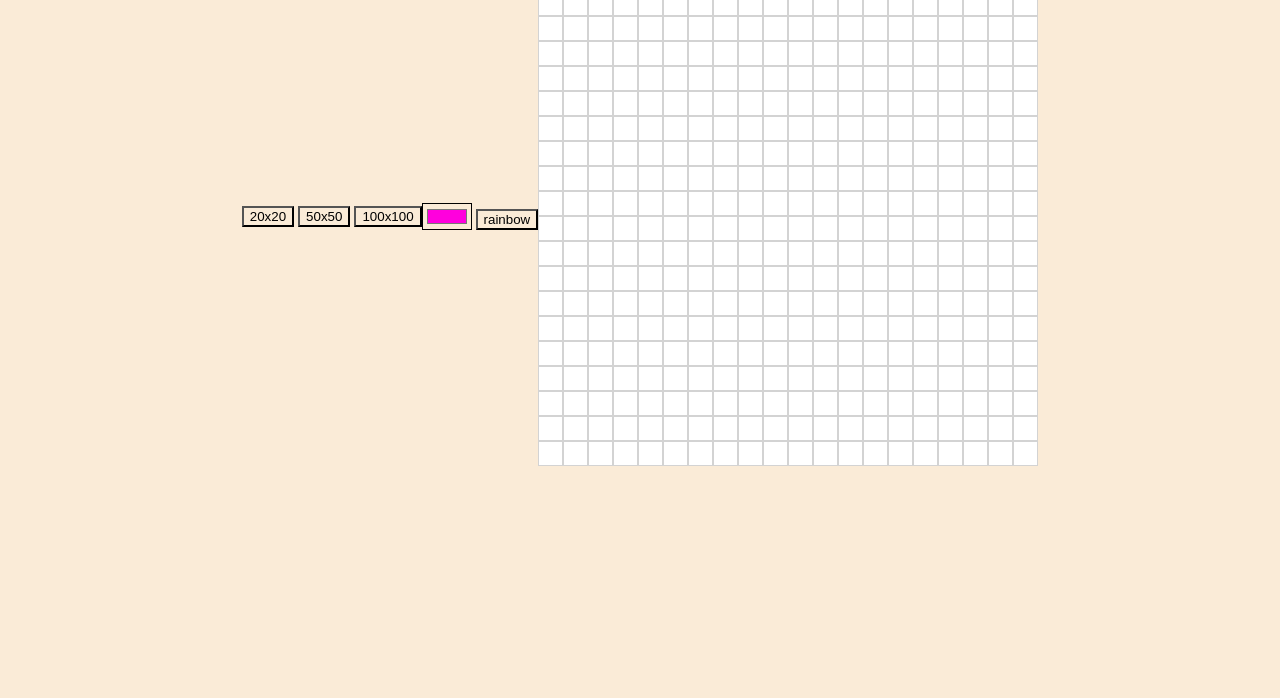
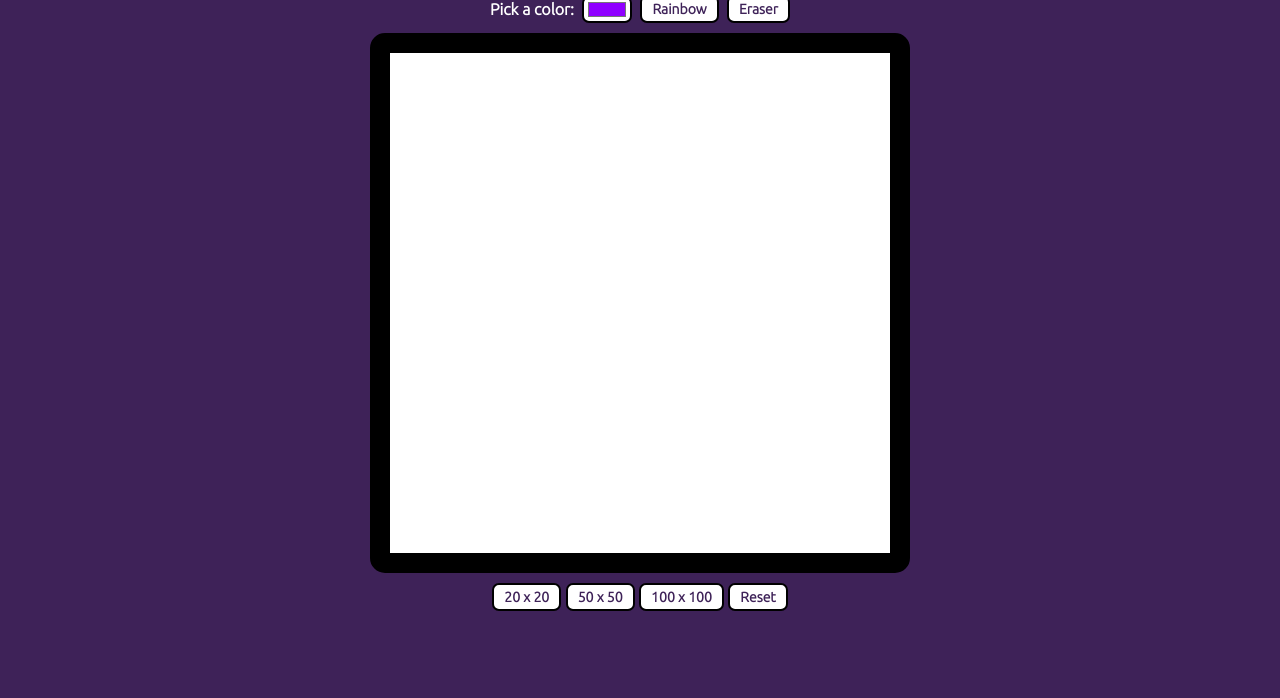
Before and after one commit to danielrsouza10/etch-a-sketch, a plain HTML site: page index.html in a window 1280 px wide. Shown: the part 102-800 px from the top of the page. Drawn offline with Linux system fonts and the light colour scheme; a web font is replaced by a local one.

Commit message:
Improving the position, style and some defaults

```diff
--- a/index.html
+++ b/index.html
@@ -6,27 +6,36 @@
     <meta http-equiv="X-UA-Compatible" content="IE=edge">
     <meta name="viewport" content="width=device-width, initial-scale=1.0">
     <link rel="stylesheet" href="./style.css">
+    <link rel="preconnect" href="https://fonts.googleapis.com">
+    <link rel="preconnect" href="https://fonts.gstatic.com" crossorigin>
+    <link href="https://fonts.googleapis.com/css2?family=Sigmar&family=Ubuntu:wght@300&display=swap" rel="stylesheet">
     <script src="./script.js" defer></script>
-    <title>Etch-a-Sketch</title>G
+    <title>Etch-a-Sketch</title>
 </head>
 
 <body>
 
+
     <main id="main">
-        <div id="buttons">
-            <button id="button1">20x20</button>
-            <button id="button2">50x50</button>
-            <button id="button3">100x100</button>
-
-        </div>
+        <h1>Etch-a-Sketch</h1>
 
         <div id="colors-table">
-            <input type="color" value="#ff00dd">
-            <input type="button" value="rainbow">
+            <span>Pick a color: </span><input id="pick-a-color" type="color" value="#8F00FF">
+            <input type="button" value="Rainbow">
+            <input type="button" value="Eraser">
+
         </div>
 
 
         <div id="container">
+
+        </div>
+
+        <div id="buttons">
+            <button id="button1">20 x 20</button>
+            <button id="button2">50 x 50</button>
+            <button id="button3">100 x 100</button>
+            <button id="button4">Reset</button>
 
         </div>
 
--- a/script.js
+++ b/script.js
@@ -9,14 +9,14 @@ for (i = 0; i < 400; i++) {
     box.className = 'box';
     box.style.width = '25px';
     box.style.height = '25px';
-    box.style.border = '.1px solid lightgray';
+    // box.style.border = '0.1px solid lightgray';
     box.style.backgroundColor = 'white';
     document.querySelector('.grid').appendChild(box);
 }
 
 //colors-table
 const pickColor = document.querySelector('#colors-table');
-let colorChoice = '#ff00dd';
+let colorChoice = '#8F00FF';
 
 //event for selected color in the gradient color
 pickColor.addEventListener('input', function (e) {
@@ -33,14 +33,15 @@ pickColor.addEventListener('click', function (e) {
 //function to select a color
 function colorSelect(color) {
     //if rainbow button was pressed
-    if (color === 'rainbow') {
-        colorChoice = "#" + Math.floor(Math.random() * 16777215).toString(16);
+    if (color === 'Rainbow') {
+        return ("#" + Math.floor(Math.random() * 16777215).toString(16));
         //if a color was select in the gradient
-    } else {
-        colorChoice = color;
+    } else if (color === 'Eraser') {
+        return 'white';
     }
-    return colorChoice;
-
+    else {
+        return color;
+    }
 }
 
 //coloring
@@ -49,8 +50,9 @@ const addColor = document.querySelectorAll('.box');
 addColor.forEach((box) => {
     container.addEventListener('mouseover', function (e) {
 
-        e.target.style.backgroundColor = colorSelect('rainbow');
+        e.target.style.backgroundColor = colorChoice;
     });
+
 });
 
 // size gride buttons
@@ -61,12 +63,11 @@ buttons.addEventListener('click', function (e) {
     const grid = document.querySelector('.grid');
     container.removeChild(grid);
     choice = e.target.innerText;
-    const newGrid = document.querySelector('.box');
     createNewGrid(choice);
     console.log(choice);
 })
 
-// creating other grids
+// function to create other grids
 function createNewGrid(size) {
     const container = document.querySelector('#container');
     const grid = document.createElement('div');
@@ -75,34 +76,25 @@ function createNewGrid(size) {
 
     let result = 0;
     //verifing the return of the button that was pressed
-    if (choice === '20x20') {
+    if (choice === '20 x 20' || choice === 'Reset') {
         size = 20 * 20;
         result = '25px';
-    } else if (choice === '50x50') {
+    } else if (choice === '50 x 50') {
         size = 50 * 50;
         result = '10px';
-    } else {
+    } else{
         size = 100 * 100;
         result = '5px';
     }
 
-
-
     for (i = 0; i < size; i++) {
-
-
         //create new div
         const newGrid = document.createElement('div');
         newGrid.className = 'newBox';
         newGrid.style.width = result;
         newGrid.style.height = result;
-        newGrid.style.border = '.1px solid lightgray';
+        // newGrid.style.border = '.1px solid lightgray';
         newGrid.style.backgroundColor = 'white';
         document.querySelector('.grid').appendChild(newGrid);
-
     }
-    //remove previous grid
-    // const grid = document.querySelector('.box');
-    // grid.remove('.box');
-    // console.log(size);
 }
--- a/style.css
+++ b/style.css
@@ -1,7 +1,14 @@
 *{
     box-sizing: border-box;
     margin: 0;
-    background-color: antiquewhite;
+    background-color: rgb(62, 34, 88);
+    color: white;
+    text-align: center;
+    font-family: Arial, Helvetica, sans-serif;
+}
+
+h1{
+    font-family: Sigmar;
 }
 
 #main{
@@ -9,11 +16,68 @@
     display: flex;
     align-items: center;
     justify-content: center;
+    flex-direction: column;
+    gap: 10px;
+
+
+}
+
+#colors-table{
+    width: 300px;
+    display: flex;
+    justify-content: space-between;
+    align-items: center;
+}
+
+#buttons{
+    display: flex;
+    width: 300px;
+    justify-content: space-around;
+    align-items: center;
+    border-radius: 20px 20px 20px 20px;
+}
+
+input, button{
+    font-family: 'Ubuntu', sans-serif;
+    background-color: white;
+    color: rgb(62, 34, 88);
+    border: 2px solid black;
+    border-radius: 7px;
+    font-weight: bold;
+    font-size: 14px;
+    padding: 4px 10px 4px 10px;
+
+}
+
+span{
+    font-family: 'Ubuntu', sans-serif;
+    font-weight: bold;
+}
+
+#pick-a-color{
+    padding: 0px 2px 0 2px;
+
+}
+
+#container{}
+
+input:hover{
+    background-color: rgb(62, 34, 88);
+    color: white;
+}
+
+
+
+button:hover{
+    background-color: rgb(62, 34, 88);
+    color: white;
 
 }
 
 .grid{
-    max-width: 500px;
+    max-width: 540px;
+    border: 20px solid black;
+    border-radius: 15px;
     display: flex;
     flex-wrap: wrap;
     margin: 0;
```
